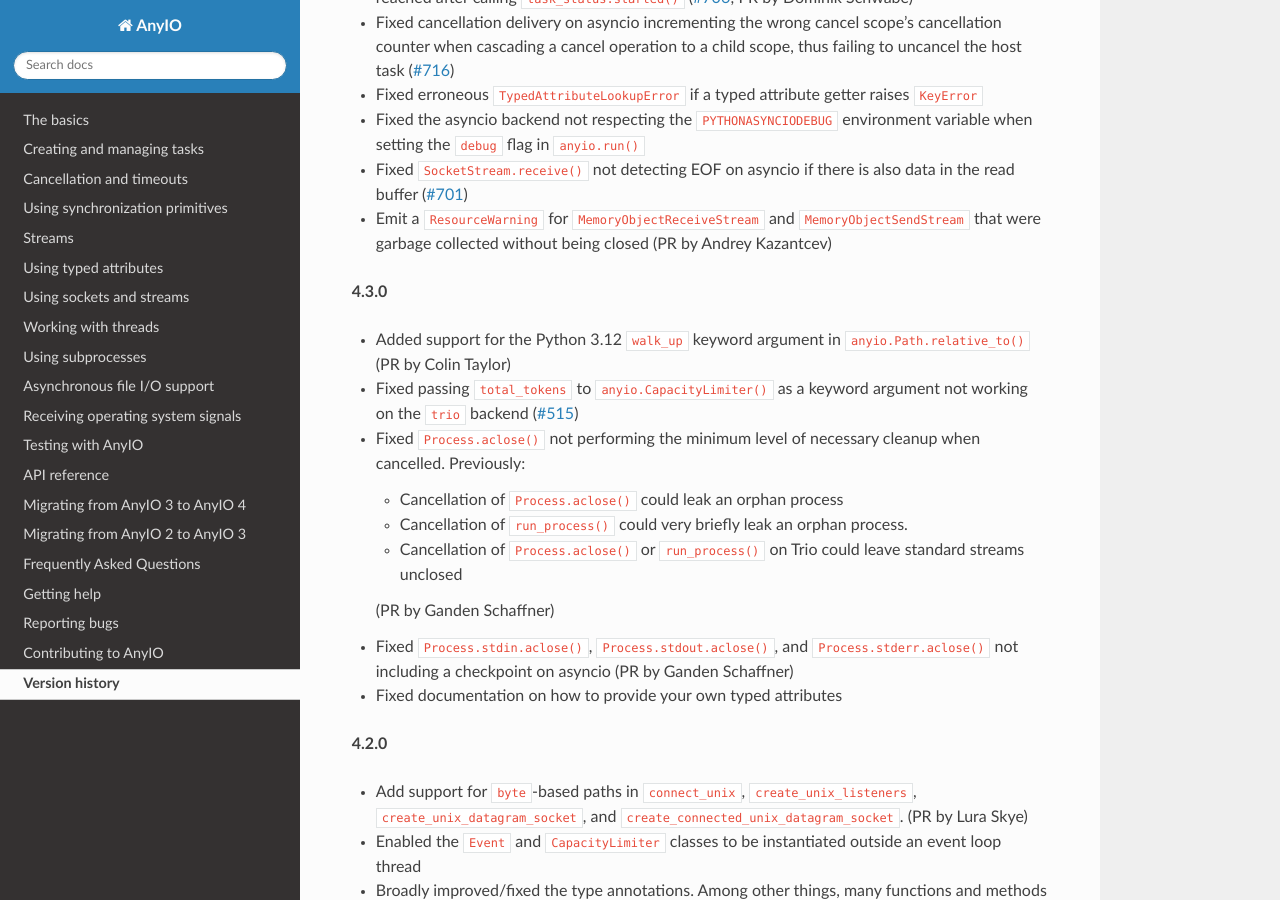
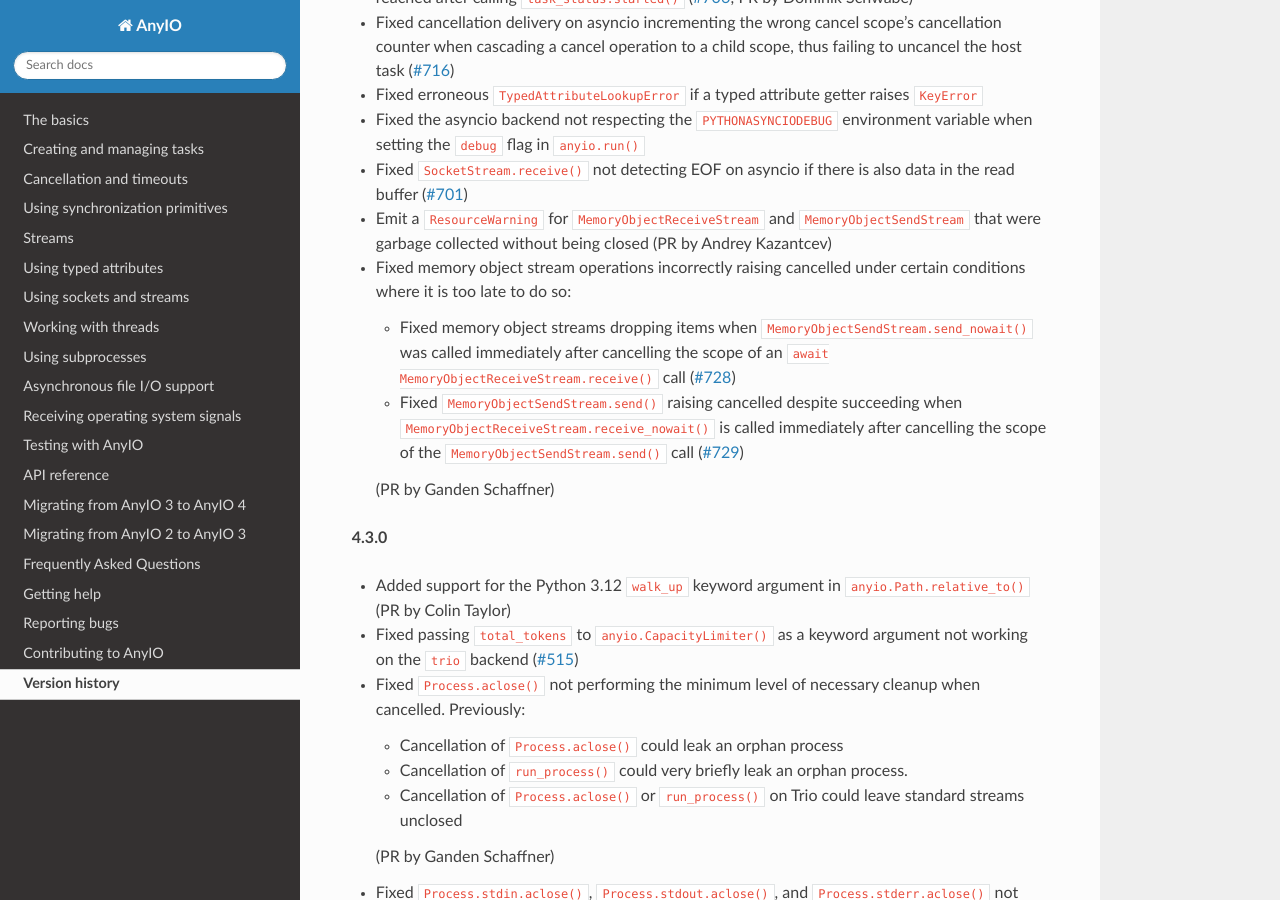
Before and after one commit to agronholm/anyio, a Sphinx documentation site: the page built from docs/versionhistory.rst, in a window 1280 px wide and 900 px high, scrolled down 441 px. Built offline with Sphinx 7.4.7 and the Read the Docs theme 2.0.0, drawn with Linux system fonts in a browser that asks for light colours; the version number could not be read and is left out.

Commit message:
Fix memory streams incorrectly raising cancelled when *_nowait() is called immediately after cancelling send()/receive()
This partially reverts commit 6b0a1f351c50119f807ba874e01bb0cf488ecac6.

Co-authored-by: Alex Grönholm <alex.gronholm@nextday.fi>

```diff
--- a/docs/versionhistory.rst
+++ b/docs/versionhistory.rst
@@ -28,6 +28,20 @@ This library adheres to `Semantic Versioning 2.0 <http://semver.org/>`_.
 - Emit a ``ResourceWarning`` for ``MemoryObjectReceiveStream`` and
   ``MemoryObjectSendStream`` that were garbage collected without being closed (PR by
   Andrey Kazantcev)
+- Fixed memory object stream operations incorrectly raising cancelled under certain
+  conditions where it is too late to do so:
+
+  - Fixed memory object streams dropping items when
+    ``MemoryObjectSendStream.send_nowait()`` was called immediately after cancelling the
+    scope of an ``await MemoryObjectReceiveStream.receive()`` call (`#728
+    <https://github.com/agronholm/anyio/issues/728>`_)
+
+  - Fixed ``MemoryObjectSendStream.send()`` raising cancelled despite succeeding when
+    ``MemoryObjectReceiveStream.receive_nowait()`` is called immediately after
+    cancelling the scope of the ``MemoryObjectSendStream.send()`` call (`#729
+    <https://github.com/agronholm/anyio/issues/729>`_)
+
+  (PR by Ganden Schaffner)
 
 **4.3.0**
 
```
Also changed, not shown: 1 other file.
